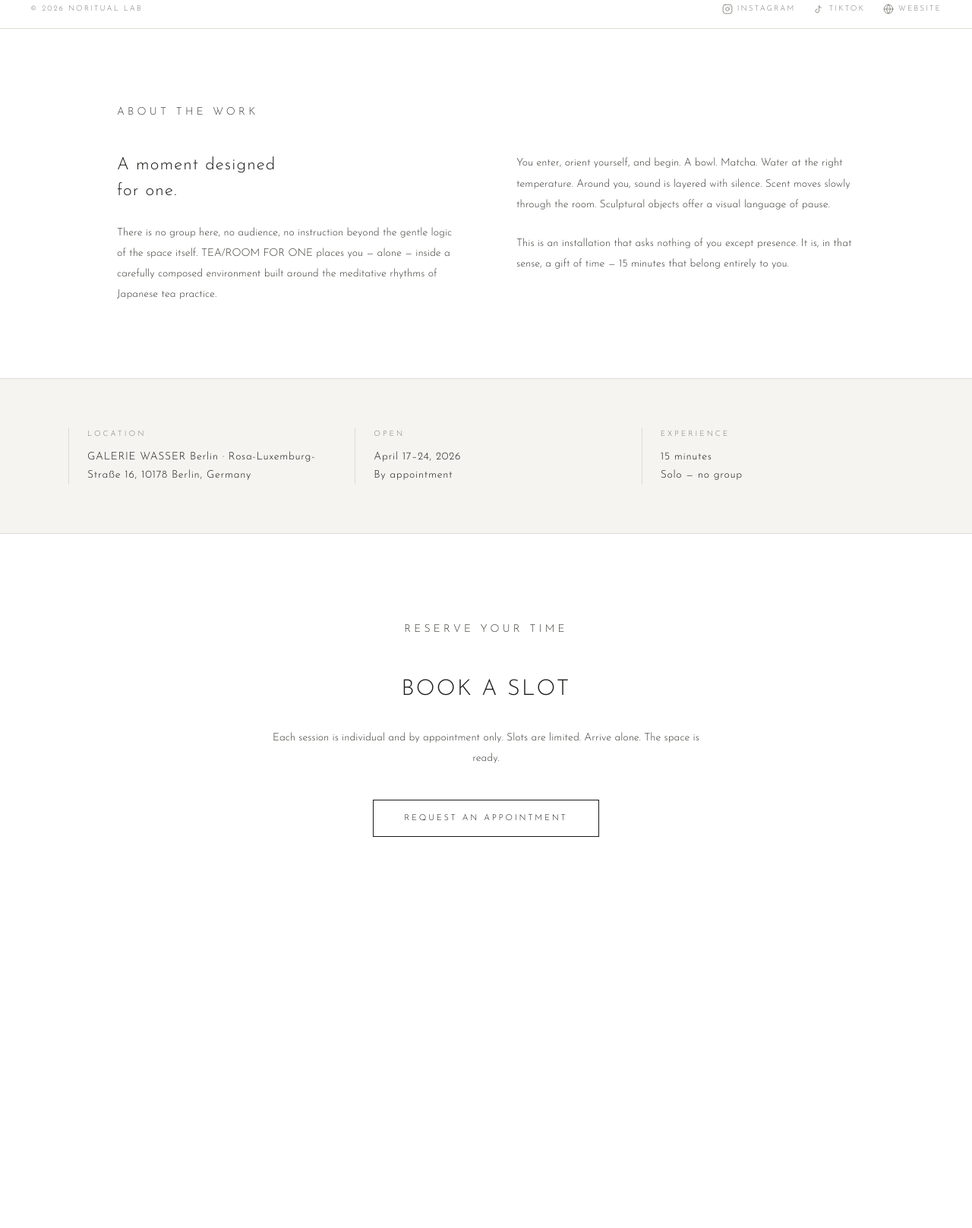
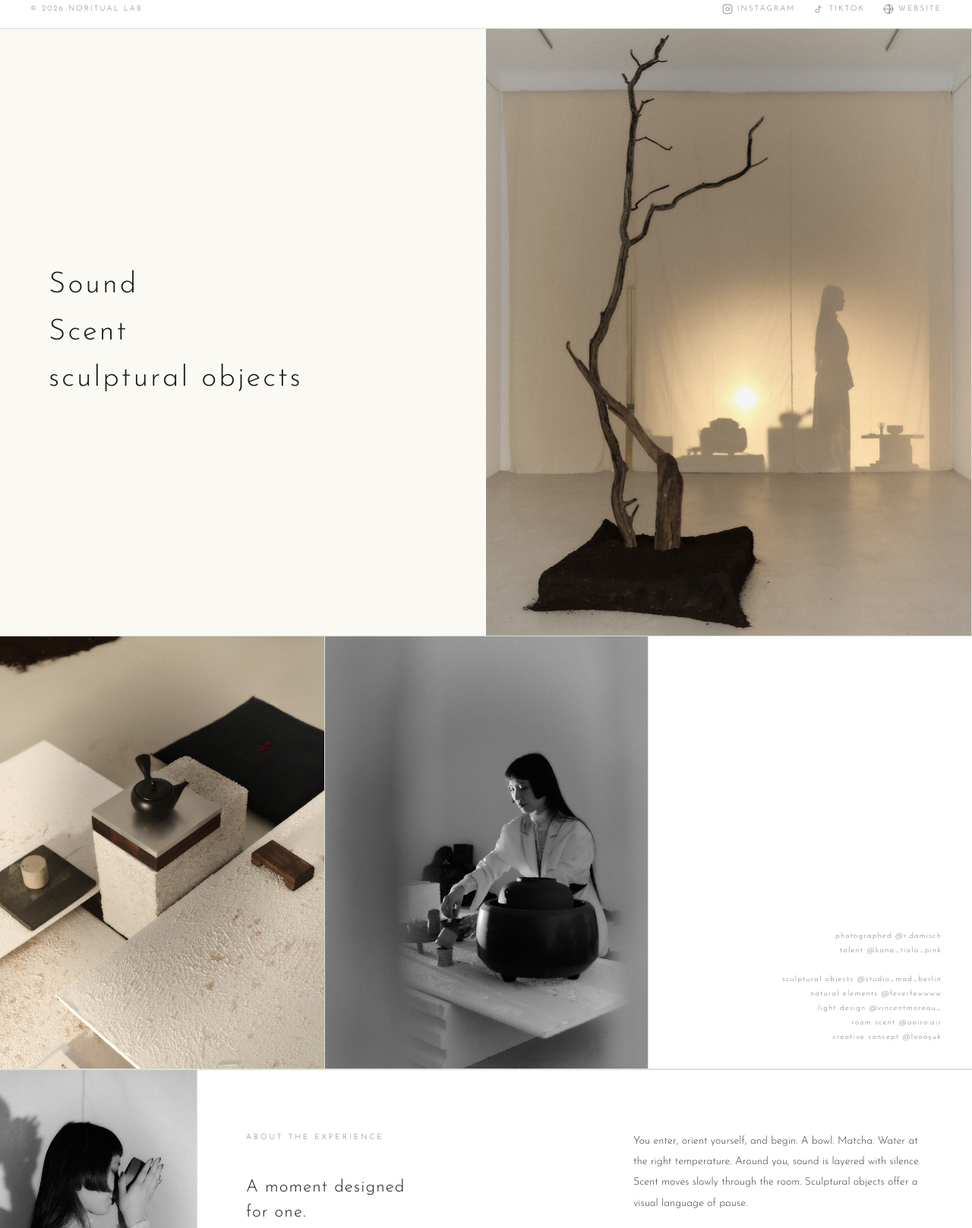
Before and after one commit to amon-noritual/tearoom-noritual, a plain HTML site: page index.html in a window 1280 px wide. Shown: the part 763-2380 px from the top of the page at 76% size. Before the commit the page ends 2029 px from the top, so only its background shows below. Drawn offline with Linux system fonts and the light colour scheme; grey boxes are pictures that could not be loaded.

Commit message:
new adds

```diff
--- a/index.html
+++ b/index.html
@@ -79,22 +79,6 @@
     display: block;
     filter: grayscale(20%);
   }
-  .hero-image .placeholder-img {
-    width: 100%;
-    height: 100%;
-    background: #e8e6e0;
-    display: flex;
-    align-items: center;
-    justify-content: center;
-    flex-direction: column;
-    gap: 8px;
-  }
-  .placeholder-img span {
-    font-size: 11px;
-    letter-spacing: 0.2em;
-    text-transform: uppercase;
-    color: var(--muted);
-  }
   .hero-text {
     padding: 5rem 4rem;
     display: flex;
@@ -154,11 +138,112 @@
     margin: 0;
   }
 
-  /* ABOUT SECTION */
-  .section {
-    padding: 6rem 4rem;
-    max-width: 1100px;
-    margin: 0 auto;
+  /* T-ROOM IMAGE+TEXT SECTION */
+  .troom-section {
+    display: grid;
+    grid-template-columns: 1fr 1fr;
+    border-bottom: 0.5px solid var(--border);
+  }
+  .troom-left {
+    position: relative;
+    overflow: hidden;
+    min-height: 520px;
+    border-right: 0.5px solid var(--border);
+  }
+  .troom-left img {
+    width: 100%;
+    height: 100%;
+    object-fit: cover;
+    display: block;
+    filter: grayscale(15%);
+  }
+  .troom-right {
+    background: #faf9f4;
+    display: flex;
+    flex-direction: column;
+    justify-content: center;
+    padding: 5rem 4rem;
+  }
+  .troom-words {
+    font-size: clamp(1.6rem, 3vw, 2.4rem);
+    font-weight: 300;
+    letter-spacing: 0.08em;
+    line-height: 1.6;
+    color: var(--ink);
+  }
+  .troom-words p {
+    margin: 0;
+    font-size: inherit;
+    color: inherit;
+    line-height: inherit;
+  }
+
+  /* T-ROOM LOWER IMAGES */
+  .troom-lower {
+    display: grid;
+    grid-template-columns: 1fr 1fr 1fr;
+    border-bottom: 0.5px solid var(--border);
+    min-height: 380px;
+  }
+  .troom-lower-img {
+    overflow: hidden;
+    position: relative;
+  }
+  .troom-lower-img img {
+    width: 100%;
+    height: 100%;
+    object-fit: cover;
+    display: block;
+    filter: grayscale(15%);
+  }
+  .troom-lower-img + .troom-lower-img {
+    border-left: 0.5px solid var(--border);
+  }
+  .troom-credits {
+    border-left: 0.5px solid var(--border);
+    display: flex;
+    flex-direction: column;
+    justify-content: flex-end;
+    padding: 2rem 2.5rem;
+    background: var(--white);
+  }
+  .troom-credits p {
+    font-size: 10px;
+    letter-spacing: 0.12em;
+    line-height: 1.9;
+    color: var(--muted);
+    text-align: right;
+  }
+  .troom-credits a {
+    color: var(--muted);
+    text-decoration: none;
+  }
+  .troom-credits a:hover { color: var(--ink); }
+
+  /* ABOUT SECTION — full-bleed grid with image on left edge */
+  .about-section {
+    display: grid;
+    grid-template-columns: 260px 1fr 1fr;
+    border-bottom: 0.5px solid var(--border);
+  }
+  .about-img {
+    overflow: hidden;
+    position: relative;
+    min-height: 480px;
+    border-right: 0.5px solid var(--border);
+  }
+  .about-img img {
+    width: 100%;
+    height: 100%;
+    object-fit: cover;
+    display: block;
+    filter: grayscale(20%);
+  }
+  .about-col {
+    padding: 5rem 4rem;
+  }
+  .about-col:first-of-type {
+    border-right: 0.5px solid var(--border);
   }
   .section-label {
     font-size: 10px;
@@ -166,23 +251,22 @@
     text-transform: uppercase;
     color: var(--muted);
     margin-bottom: 2.5rem;
+    display: block;
   }
-  .two-col {
-    display: grid;
-    grid-template-columns: 1fr 1fr;
-    gap: 5rem;
-  }
-  .section h2 {
+  .about-col h2 {
     font-size: 1.4rem;
     font-weight: 300;
     letter-spacing: 0.05em;
     line-height: 1.5;
     margin-bottom: 1.5rem;
   }
-  .section p {
+  .about-col p {
     font-size: 14px;
     line-height: 1.95;
     color: #3a3a36;
+  }
+  .about-col p + p {
+    margin-top: 1.5rem;
   }
 
   /* DETAIL STRIP */
@@ -295,12 +379,18 @@
     .hero { grid-template-columns: 1fr; }
     .hero-image { min-height: 50vw; }
     .hero-text { padding: 3rem 1.5rem; border-left: none; border-top: 0.5px solid var(--border); }
-    .two-col { grid-template-columns: 1fr; gap: 2.5rem; }
     .detail-strip-inner { grid-template-columns: 1fr; }
     .detail-strip { padding: 3rem 1.5rem; }
-    .section { padding: 4rem 1.5rem; }
     .cta-section { padding: 5rem 1.5rem; }
     nav, footer { padding: 0 1.5rem; }
+    .troom-section { grid-template-columns: 1fr; }
+    .troom-left { min-height: 60vw; border-right: none; border-bottom: 0.5px solid var(--border); }
+    .troom-lower { grid-template-columns: 1fr 1fr; }
+    .troom-credits { grid-column: 1 / -1; border-left: none; border-top: 0.5px solid var(--border); }
+    .about-section { grid-template-columns: 1fr; }
+    .about-img { min-height: 60vw; border-right: none; border-bottom: 0.5px solid var(--border); }
+    .about-col { padding: 3rem 1.5rem; }
+    .about-col:first-of-type { border-right: none; border-bottom: 0.5px solid var(--border); }
   }
 </style>
 </head>
@@ -316,7 +406,6 @@
   <!-- HERO -->
   <section class="hero">
     <div class="hero-image">
-      <!-- Replace src with your actual image path -->
       <img src="opening.jpg" alt="Tea/Room for One — Noritual Lab">
     </div>
     <div class="hero-text">
@@ -349,11 +438,51 @@
 
   <hr class="divider">
 
-  <!-- ABOUT -->
-  <section class="section">
-    <p class="section-label">About the work</p>
-    <div class="two-col">
-      <div>
+  <!-- T-ROOM: TEXT + TREE IMAGE -->
+  <section class="troom-section">
+    <div class="troom-right">
+      <div class="troom-words">
+        <p>Sound</p>
+        <p>Scent</p>
+        <p>sculptural objects</p>
+      </div>
+    </div>
+    <div class="troom-left">
+      <img src="tree.jpg" alt="Sculptural tree installation">
+    </div>
+  </section>
+
+  <!-- T-ROOM: TWO SMALLER IMAGES + CREDITS -->
+  <div class="troom-lower">
+    <div class="troom-lower-img">
+      <img src="tables.jpg" alt="Tea objects and tables">
+    </div>
+    <div class="troom-lower-img">
+      <img src="sitting.jpg" alt="Person preparing tea">
+    </div>
+    <div class="troom-credits">
+      <p>
+        photographed <a href="https://www.instagram.com/r.damisch" target="_blank">@r.damisch</a><br>
+        talent <a href="https://www.instagram.com/kana_tiala_pink" target="_blank">@kana_tiala_pink</a><br>
+        <br>
+        sculptural objects <a href="https://www.instagram.com/studio_mad_berlin" target="_blank">@studio_mad_berlin</a><br>
+        natural elements <a href="https://www.instagram.com/feverfewwww" target="_blank">@feverfewwww</a><br>
+        light design <a href="https://www.instagram.com/vincentmoreau_" target="_blank">@vincentmoreau_</a><br>
+        room scent <a href="https://www.instagram.com/aoiro.air" target="_blank">@aoiro.air</a><br>
+        creative concept <a href="https://www.instagram.com/loooyuk" target="_blank">@loooyuk</a>
+      </p>
+    </div>
+  </div>
+
+  <hr class="divider">
+
+  <!-- ABOUT — image flush left, label + text in columns beside it -->
+  <section class="about-section">
+    <div class="about-img">
+      <img src="drinking.jpg" alt="Tea experience">
+    </div>
+    <div class="about-col">
+      <span class="section-label">About the experience</span>
       <h2>A moment designed<br>for one.</h2>
       <p>
         There is no group here, no audience, no instruction beyond the gentle logic of the space itself.
@@ -361,8 +490,8 @@
         the meditative rhythms of Japanese tea practice.
       </p>
     </div>
-      <div>
-        <p style="margin-bottom:1.5rem;">
+    <div class="about-col">
+      <p>
         You enter, orient yourself, and begin. A bowl. Matcha. Water at the right temperature.
         Around you, sound is layered with silence. Scent moves slowly through the room.
         Sculptural objects offer a visual language of pause.
@@ -371,7 +500,6 @@
         This is an installation that asks nothing of you except presence.
         It is, in that sense, a gift of time — 15 minutes that belong entirely to you.
       </p>
-      </div>
     </div>
   </section>
 
@@ -388,7 +516,7 @@
       </div>
       <div class="detail-block">
         <p class="d-label">Experience</p>
-        <p class="d-val">15 minutes<br>Solo — no group</p>
+        <p class="d-val">Solo<br>15 minutes</p>
       </div>
     </div>
   </div>
@@ -401,7 +529,6 @@
       Each session is individual and by appointment only.
       Slots are limited. Arrive alone. The space is ready.
     </p>
-    <!-- Replace href with your booking link -->
     <a href="https://noritulabtearoom.youcanbook.me/" class="cta-btn">Request an appointment</a>
   </div>
 
@@ -411,8 +538,6 @@
 <footer>
   <span class="footer-left">© 2026 Noritual Lab</span>
   <div class="footer-links">
-
-    <!-- Instagram -->
     <a href="https://www.instagram.com/noritual.lab" class="footer-link" target="_blank" rel="noopener">
       <svg viewBox="0 0 24 24" fill="none" stroke="currentColor" stroke-width="1.4" stroke-linecap="round" stroke-linejoin="round">
         <rect x="2" y="2" width="20" height="20" rx="5" ry="5"/>
@@ -421,24 +546,19 @@
       </svg>
       Instagram
     </a>
-
-    <!-- TikTok -->
     <a href="https://www.tiktok.com/@noritual.lab" class="footer-link" target="_blank" rel="noopener">
       <svg viewBox="0 0 24 24" fill="none" stroke="currentColor" stroke-width="1.4" stroke-linecap="round" stroke-linejoin="round">
         <path d="M9 12a4 4 0 1 0 4 4V4a5 5 0 0 0 5 5"/>
       </svg>
       TikTok
     </a>
-
-    <!-- Website -->
     <a href="https://norituallab.de/" class="footer-link" target="_blank" rel="noopener">
       <svg viewBox="0 0 24 24" fill="none" stroke="currentColor" stroke-width="1.4" stroke-linecap="round" stroke-linejoin="round">
         <circle cx="12" cy="12" r="10"/>
-        <path d="M2 12h20M12 2a15.3 15.3 0 0 1 4 10 15.3 15.3 0 0 1-4 10 15.3 15.3 0 0 1-4-10 15.3 15.3 0 0 1 4-10z"/>
+        <path d="M2 12h20M12 2a15.3 15.3 0 0 1 4 10 15.3 15.3 0 0 1-4 10 15.3 15.3 0 0 1 4-10z"/>
       </svg>
       Website
     </a>
-
   </div>
 </footer>
 
```
Also changed, not shown: drinking.jpg (added), sitting.jpg (added), tables.jpg (added), tree.jpg (added), 1 other file. Lines whose indentation alone changed are shown as unchanged.
